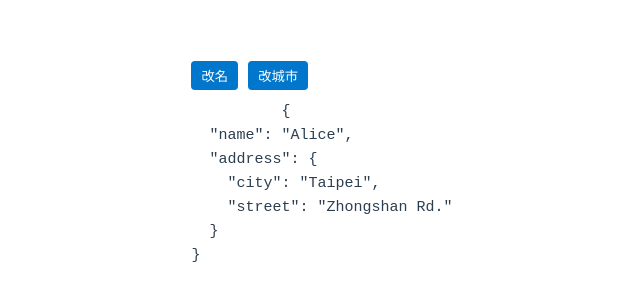
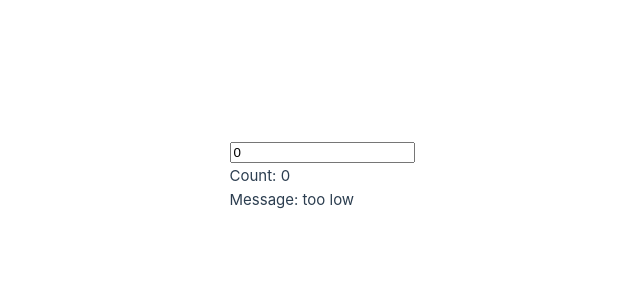
Before and after one commit to Chun5102/testproject, a Vue app: page / in a window 1280 px wide. Shown: the part 224-524 px from the top of the page, without its empty margins (318-958 px from the left). Built offline with nearby package versions, Linux system fonts and the light colour scheme.

Commit message:
WatchEffectComp.vue

```diff
--- a/src/App.vue
+++ b/src/App.vue
@@ -30,6 +30,7 @@ import RefComponent from './components/RefComponent.vue'
 import ParentComponent from './components/ParentComponent.vue'
 import WatchRef from './components/WatchRef.vue'
 import WatchDeepAndMutiValues from './components/WatchDeepAndMutiValues.vue'
+import WatchEffectComp from './components/WatchEffectComp.vue'
 </script>
 
 <template>
@@ -71,7 +72,8 @@ import WatchDeepAndMutiValues from './components/WatchDeepAndMutiValues.vue'
     <!-- <RefComponent /> -->
     <!-- <ParentComponent /> -->
     <!-- <WatchRef /> -->
-    <WatchDeepAndMutiValues />
+    <!-- <WatchDeepAndMutiValues /> -->
+    <WatchEffectComp />
   </main>
 </template>
 
--- /dev/null
+++ b/src/components/WatchEffectComp.vue
@@ -0,0 +1,46 @@
+<script setup>
+import { computed, ref, watchEffect } from 'vue'
+// 假設猜數字範圍為 0-100
+const guess = ref(Math.floor(Math.random() * 100))
+const count = ref(0)
+// const message = ref('')
+
+// 限制count輸入數字範圍, 0-100
+watchEffect(() => {
+  if (count.value < 0) {
+    count.value = 0
+  } else if (count.value > 100) {
+    count.value = 100
+  }
+})
+
+const message = computed(() => {
+  if (count.value < guess.value) {
+    return 'too low'
+  } else if (count.value > guess.value) {
+    return 'too high'
+  } else {
+    return 'Correct'
+  }
+})
+// watchEffect(() => {
+//   if (count.value < guess.value) {
+//     message.value = 'too low'
+//   } else if (count.value > guess.value) {
+//     message.value = 'too high'
+//   } else {
+//     message.value = 'Correct'
+//   }
+// })
+</script>
+
+<template>
+  <div>
+    <input v-model="count" type="number" />
+    <p>Count: {{ count }}</p>
+    <p>Message: {{ message }}</p>
+  </div>
+  <!-- {{ guess }} -->
+</template>
+
+<style scoped></style>
```
